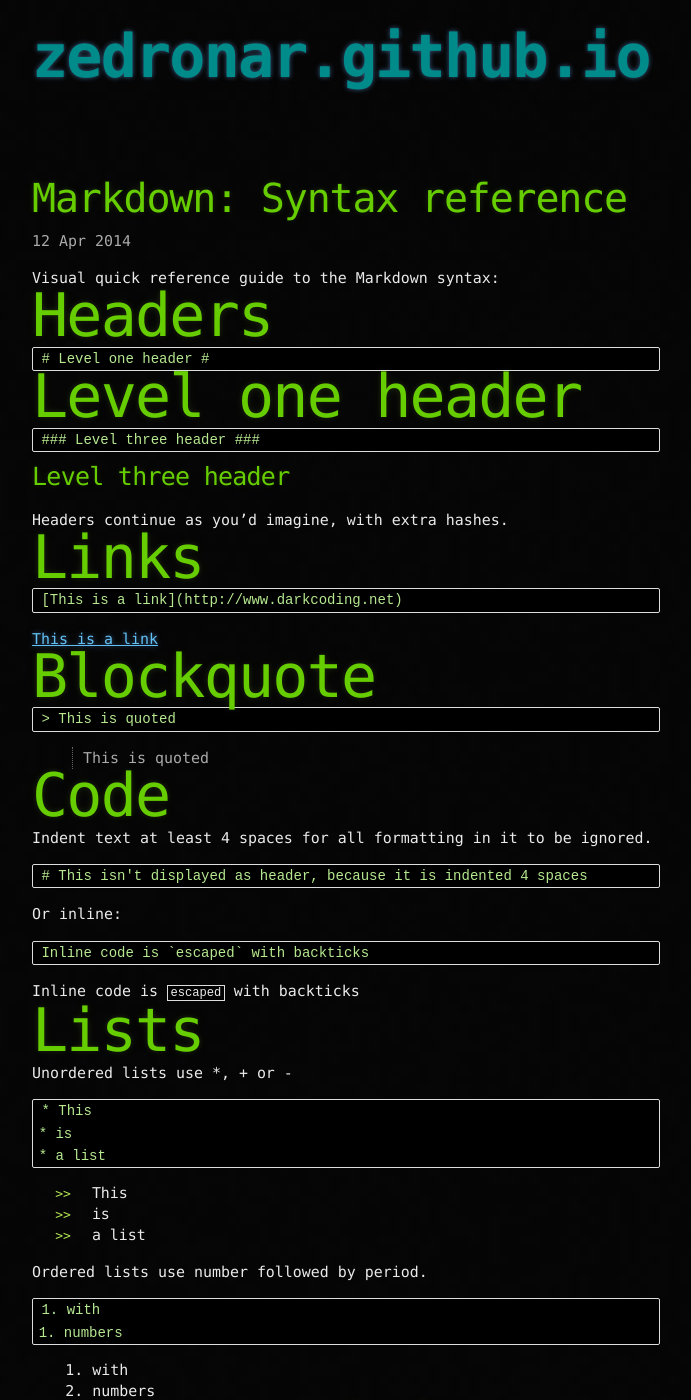
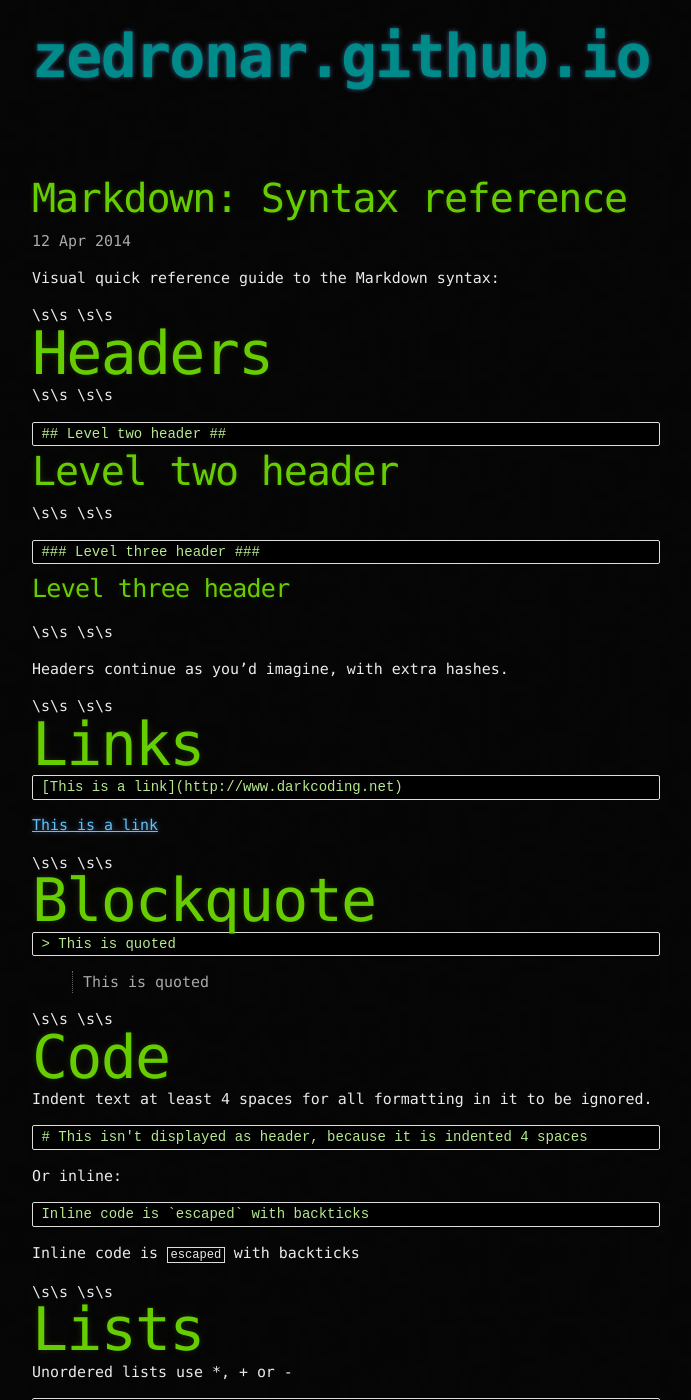
Before and after one commit to 4x3lpri3t0/zedronar.github.io, a Jekyll site: the page built from _posts/2014-04-12-markdown-syntax-quick-reference.markdown, in a window 1280 px wide and 1400 px high. Shown: the whole window, without its empty margins (294-985 px from the left). Built offline with Jekyll 4.4.1, drawn with Linux system fonts in a browser that asks for light colours; Markdown is read by kramdown in place of the engine named in the settings; comment, search, counter and statistics services are not loaded; some of the changed text lies outside the part shown.

Commit message:
Update 2014-04-12-markdown-syntax-quick-reference.markdown

```diff
--- a/_posts/2014-04-12-markdown-syntax-quick-reference.markdown
+++ b/_posts/2014-04-12-markdown-syntax-quick-reference.markdown
@@ -7,24 +7,32 @@ categories: "2014"
 
 Visual quick reference guide to the Markdown syntax:
 
+\s\s
+\s\s
 
 # Headers #
 
-    # Level one header #
+\s\s
+\s\s
 
+    ## Level two header ##
 
+## Level two header ##
 
-# Level one header #
+\s\s
+\s\s
 
     ### Level three header ###
 
+### Level three header ###
 
-
-### Level three header ###
+\s\s
+\s\s
 
 Headers continue as you’d imagine, with extra hashes.
 
-
+\s\s
+\s\s
 
 
 # Links #
@@ -33,7 +41,8 @@ Headers continue as you’d imagine, with extra hashes.
 
 [This is a link](http://www.darkcoding.net)
 
-
+\s\s
+\s\s
 
 
 # Blockquote #
@@ -42,7 +51,8 @@ Headers continue as you’d imagine, with extra hashes.
 
 > This is quoted
 
-
+\s\s
+\s\s
 
 
 # Code #
@@ -57,7 +67,8 @@ Or inline:
 
 Inline code is `escaped` with backticks
 
-
+\s\s
+\s\s
 
 
 # Lists #
@@ -80,7 +91,8 @@ Ordered lists use number followed by period.
 1. with
 1. numbers
 
-
+\s\s
+\s\s
 
 
 # Horizontal lines #
@@ -91,7 +103,8 @@ Three or more dashes
 
  ---
 
-
+\s\s
+\s\s
 
 
 # Emphasis #
@@ -106,7 +119,8 @@ _italic_ or *italic*
 
 __bold__ or **bold**
 
-
+\s\s
+\s\s
 
 
 # Escaping #
@@ -117,9 +131,13 @@ If you don’t want some of these rules to apply, they can be escaped by precedi
 
 This is \*\*not\*\* in bold.
 
+\s\s
+\s\s
 
  ---
 
+\s\s
+\s\s
 
 See also: The full [Markdown syntax][markdown]
 
```
